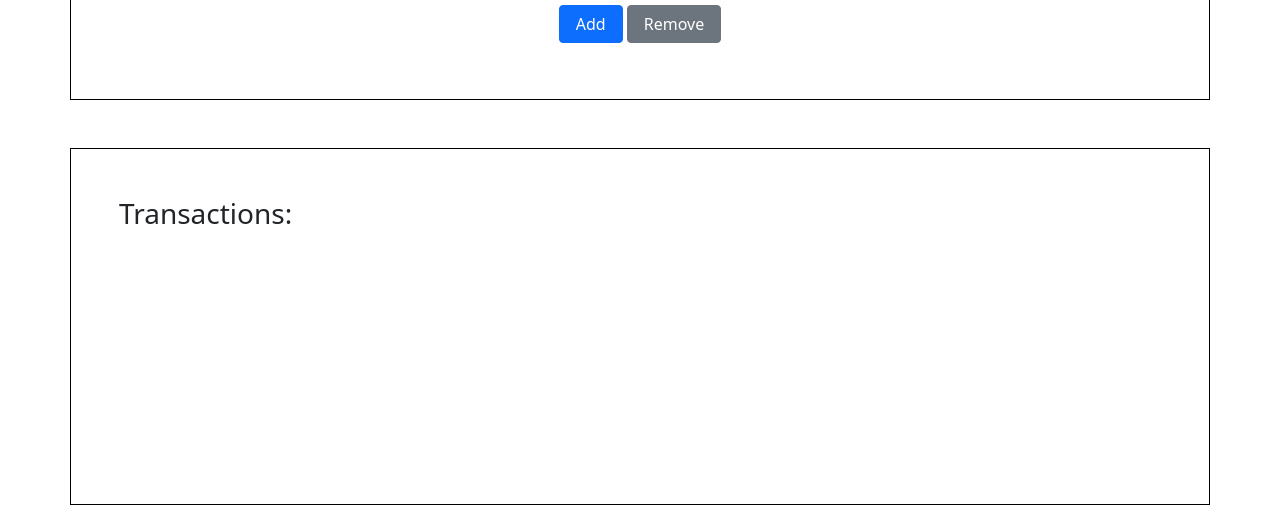
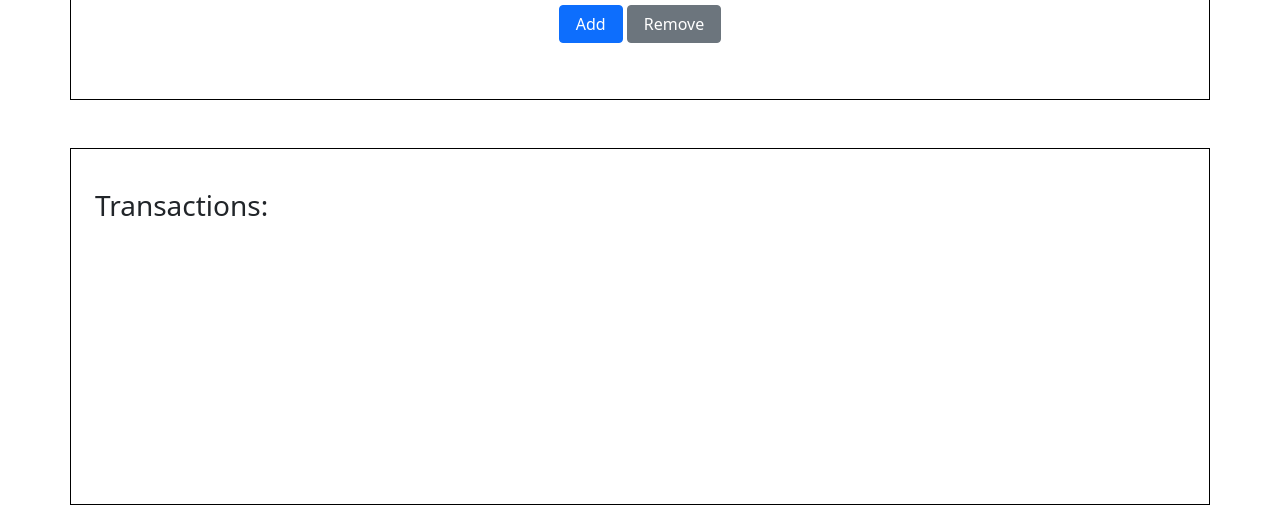
Before and after one commit to NSVenkatesh/expensetracker, a plain HTML site: page index.html in a window 1280 px wide. Shown: the part 268-800 px from the top of the page. Drawn offline with nearby package versions, Linux system fonts and the light colour scheme.

Commit message:
Add files via upload

```diff
--- a/index.html
+++ b/index.html
@@ -25,8 +25,8 @@
         <button class="btn btn-primary my-2 px-3" id="btn1">Add</button>
         <button class="btn btn-secondary my-2 px-3" id="btn2">Remove</button>
     </div>
-    <div class="container bottom my-5 p-5 m-auto col-11 ">
-        <h3 class="mb-3">Transactions:</h3>
+    <div class="container bottom my-5 p-4 m-auto col-11 ">
+        <h3 class="my-3">Transactions:</h3>
         <table class="table">
             <tbody>
                 <tr>
```
